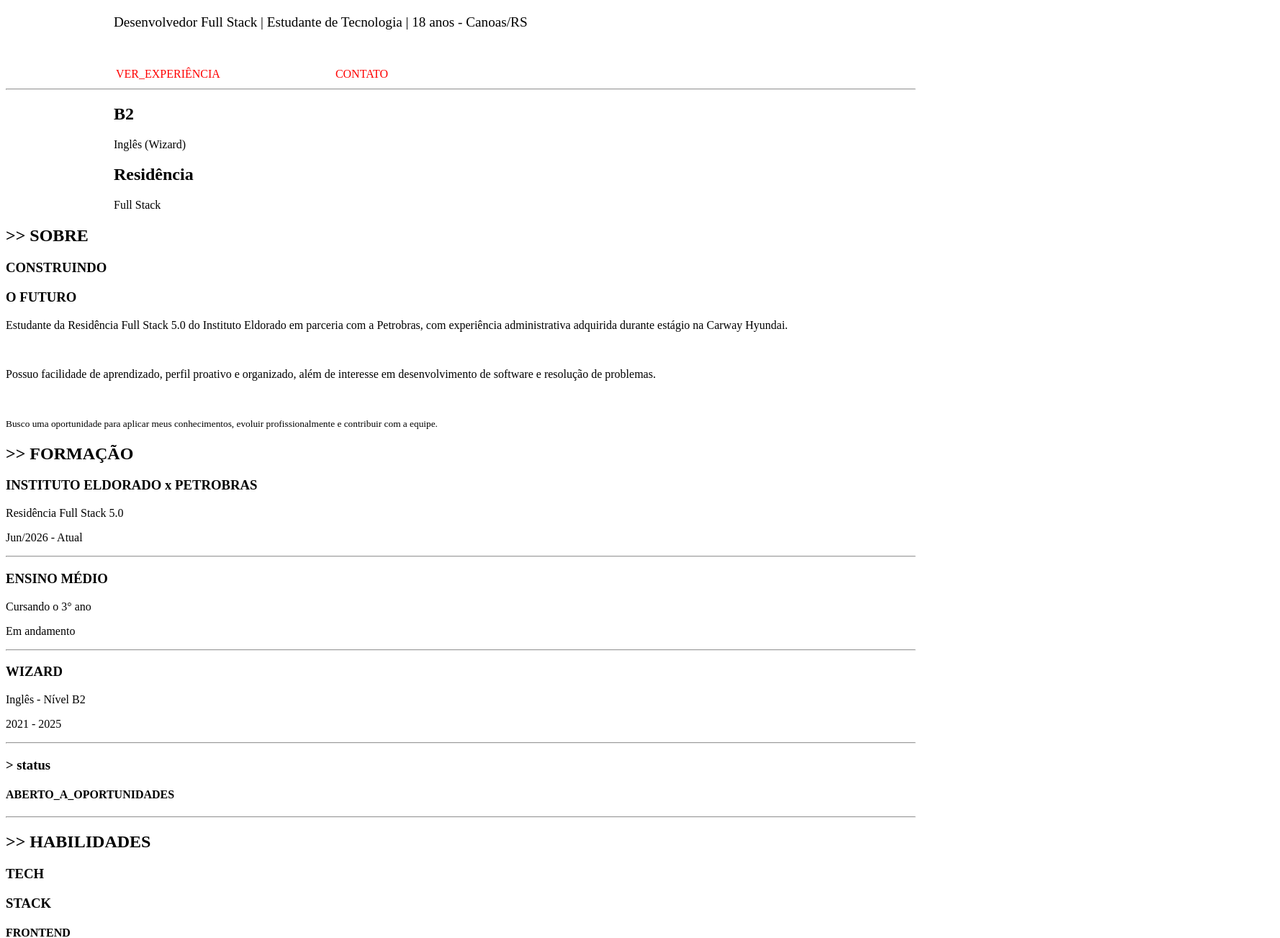
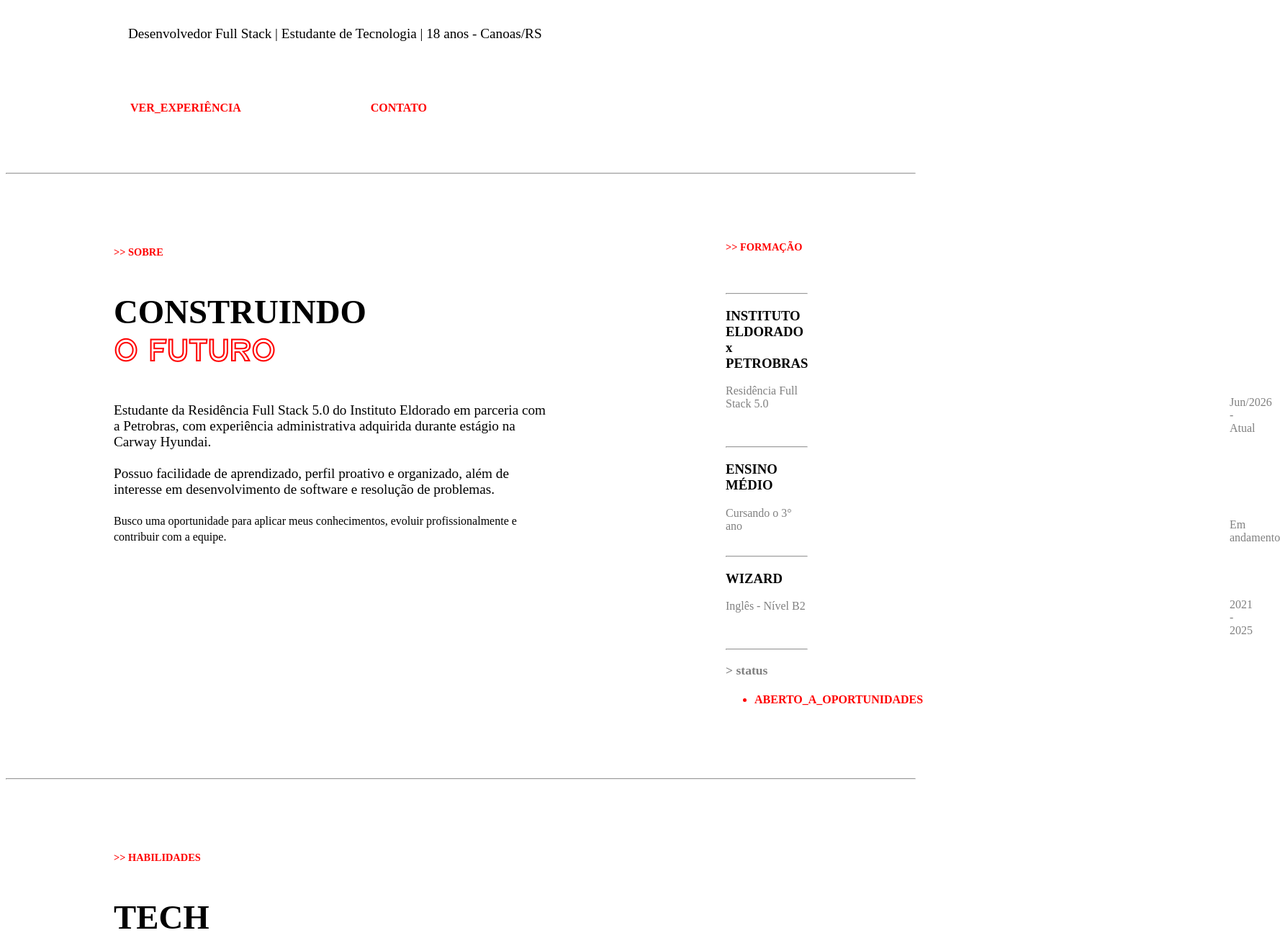
Before and after one commit to gustavows17/Portif-lio-Online, a plain HTML site: page index.html in a window 1280 px wide. Shown: the part 563-1866 px from the top of the page at 72% size, 1778 px wide, since content can reach past the window. Drawn offline with Linux system fonts and the light colour scheme.

Commit message:
Add many styles in home and about me, changed some classes and a litle design change.

```diff
--- a/index.html
+++ b/index.html
@@ -10,10 +10,11 @@
     <link rel="shortcut icon" href="favicon.ico" type="image/x-icon">
     <title>Portifólio - Gustavo Westphal Skorek</title>
 </head>
-<body>
+<body style="max-width: 100%; overflow-x: hidden;">
+
     <header id="Cabecalho">
         <div class="Logo_cabecalho">
-            <p class="Logo_texto">GUSTAVO WESTPHAL SKOREK</p>
+            <h1 class="Logo_texto">GUSTAVO WESTPHAL SKOREK</h1>
         </div>
         <div class="Menu_cabecalho">
                <a class="botao_menu" href="#Apresentacao_completa">ABOUT</a>
@@ -24,97 +25,92 @@
     </header>
 
     <main>
-        <section class="Apresentacao_completa">
-            <h1 style="margin-top: 150px; margin-left: 150px; font-size: 1.3em;" >- PORTIFÓLIO ONLINE</h1>
-            <p style="margin-top: 50px; margin-left: 150px; font-size: 1.4em;">Olá, eu sou Gustavo.</p>
-            <div id="apresentacao">
-                <h2 class="welcome">BEM VINDO</h2>
-                <h2 class="welcome">AO MEU</h2>
-                <h2 class="welcome">PORTIFÓLIO</h2>
+        <section id="Apresentacao_completa">
+            <div class="apresentacao">
+                <h2 class="welcome">OLÁ, EU SOU</h2>
+                <h2 class="im">GUSTAVO WESTPHAL</h2>
             </div>
         </section>
 
-        <article class="Sobre">
-            <p style="margin-left: 150px; font-size: larger;">Desenvolvedor Full Stack | Estudante de Tecnologia | 18 anos - Canoas/RS</p>
-                 <a class="botaoinf"  href="#experiencia">VER_EXPERIÊNCIA</a>
-                 <a class="botaoinf" href="#contato">CONTATO</a>
+        <article >
+            <p class="p">Desenvolvedor Full Stack | Estudante de Tecnologia | 18 anos - Canoas/RS</p>
+            <div>
+                <a class="botaoinf"  href="#experiencia">VER_EXPERIÊNCIA</a>
+                <a class="botaoinf" href="#contato">CONTATO</a>
+            </div>
         </article>
         <hr>
-        <div class="formacaohome">
-            <div id="Formacao_1home">
-                <h2>B2</h2>
-                <p>Inglês (Wizard)</p>
+
+        <section class="sobre_completo">
+            <h2 class="sobre">>> SOBRE</h2>
+            <div class="sobre_titulo">
+                <h3 class="construindo">CONSTRUINDO</h3>
+                <h3 class="ofuturo">O FUTURO</h3>
             </div>
-            <div class="Formacao_2home">
-                <h2>Residência</h2>
-                <p>Full Stack</p>
+            <div class="sobre_texto">
+                <P class="p1">Estudante da Residência Full Stack 5.0 do Instituto Eldorado em parceria com a Petrobras, com experiência administrativa adquirida durante estágio na Carway Hyundai.</p>
+                <br>
+                <p class="p2">Possuo facilidade de aprendizado, perfil proativo e organizado, além de interesse em desenvolvimento de software e resolução de problemas.</p>
+                <br>
+                <p class="p3"><small>Busco uma oportunidade para aplicar meus conhecimentos, evoluir profissionalmente e contribuir com a equipe.</small></P>
             </div>
-        </div>
-
-        <section class="Sobre_completo">
-            <h2>>> SOBRE</h2>
-            <div class="Sobre_titulo">
-                <h3>CONSTRUINDO</h3>
-                <h3>O FUTURO</h3>
-            </div>
-            <P>Estudante da Residência Full Stack 5.0 do Instituto Eldorado em parceria com a Petrobras, com experiência administrativa adquirida durante estágio na Carway Hyundai.</p>
-            <br>
-            <p>Possuo facilidade de aprendizado, perfil proativo e organizado, além de interesse em desenvolvimento de software e resolução de problemas.</p>
-            <br>
-            <p><small>Busco uma oportunidade para aplicar meus conhecimentos, evoluir profissionalmente e contribuir com a equipe.</small></P>
         </section>
 
-        <aside id="Formacao_sobre">
-            <h2>>> FORMAÇÃO</h2>
-            <div class="Formacao_1">
+        <section class="formacao_sobre">
+            <h2 class="formacao_titulo">>> FORMAÇÃO</h2>
+            <hr>
+            <div class="formacao1">
                 <h3>INSTITUTO ELDORADO x PETROBRAS</h3>
-                <p>Residência Full Stack 5.0</p>
-                <p>Jun/2026 - Atual</p>
+                <p class="pinfo">Residência Full Stack 5.0</p>
+                <p class="datas">Jun/2026 - Atual</p>
             </div>
             <hr>
-            <div class="Formacao_2">
+            <div class="formacao2">
                 <h3>ENSINO MÉDIO</h3>
-                <p>Cursando o 3° ano</p>
-                <p>Em andamento</p>
+                <p class="pinfo">Cursando o 3° ano</p>
+                <p class="datas">Em andamento</p>
             </div>
             <hr>
-            <div class="Formacao_3">
+            <div class="formacao3">
                 <h3>WIZARD</h3>
-                <p>Inglês - Nível B2</p>
-                <p>2021 - 2025</p>
+                <p class="pinfo">Inglês - Nível B2</p>
+                <p class="datas">2021 - 2025</p>
             </div>
             <hr>
-            <div class="Status">
-                <h3>> status</h3>
-                <h4>ABERTO_A_OPORTUNIDADES</h4>
+            <div>
+                <h3 class="status">> status</h3>
+                <h4 class="abertoopr">
+                    <ul type="disk">
+                        <li>ABERTO_A_OPORTUNIDADES</li>
+                    </ul>
+                </h4>
             </div>
-            <hr>
-        </aside>
-
+        </section>
+        <hr>
         <article>
             <h2 id="hab">>> HABILIDADES</h2>
-            <div class="Techstack">
-                <H3>TECH</H3>
-                <H3>STACK</H3>
+            <div class="techstack">
+                <H3 class="tech">TECH</H3>
+                <H3 class="stack">STACK</H3>
             </div>
 
-            <div class="Front">
+            <div class="front">
                 <h4>FRONTEND</h4>
                 <p>HTML5</p>
                 <p>CSS3</p>
             </div>
 
-            <div class="Back">
+            <div class="back">
                 <h4>BACKEND</h4>
                 <p>Java</p>
             </div>
 
-            <div class="Banco" >
+            <div class="banco" >
                 <h4>BANCO DE DADOS</h4>
                 <p>PostgreSQL</p>
             </div>
 
-            <div class="Tools">
+            <div class="tools">
                 <h4>FERRAMENTAS</h4>
                 <p>Git</p>
                 <p>GitHub</p>
@@ -124,13 +120,13 @@
                 <p>Pacote Office</p>
             </div>
 
-            <div class="Fundamentos">
+            <div class="fundamentos">
                 <h4>FUNDAMENTOS</h4>
                 <p>Lógica de Programação</p>
                 <p>Sistemas Administrativos</p>
             </div>
 
-            <div class="Comportamentais">
+            <div class="comportamentais">
                 <h4>COMPORTAMENTAIS</h4>
                 <p>Comunicação</p>
                 <p>Trabalho em Equipe</p>
@@ -142,7 +138,7 @@
             </div>
         </article>
 
-        <div class="Nivel_tecnico_tabela">
+        <div class="nivel_tecnico_tabela">
             <h2>NÍVEL TÉCNICO</h2>
             <table border="2px">
                 <tr>
@@ -187,13 +183,12 @@
 
         <article id="experiencia">
             <h2>>> EXPERIÊNCIA</h2>
-            <div class="Experiencia_titulo">
+
+            <div class="experiencia_titulo">
                 <h3>EXPERIÊNCIA PROFISSIONAL</h3>
             </div>
-
             <hr>
-
-            <div class="Experiencia_conteudo">
+            <div class="experiencia_conteudo">
                 <h4>CARWAY HYUNDAI</h4>
                 <p>Pós-vendas</p>
                 <p>Fev/2025 - Jun/2026</p>
@@ -206,10 +201,8 @@
                     <li><p>></p>Elaboração de planilhas e relatórios no Excel</li>
                 </ul>
             </div>
-
             <hr>
-
-            <div class="Experiencia_conteudo">
+            <div class="experiencia_conteudo">
                 <h4>TÉCNICO DE INFORMÁTICA</h4>
                 <p>Freelance</p>
                 <p>2022 - Atualmente</p>
@@ -222,17 +215,16 @@
                 </ul>
             </div>
         </article>
-
         <hr>
-
         <hr>
-
         <section id="contato">
             <h2>>> CONTATO</h2>
+
             <div class="Contato_titulo">
                 <h3>LET'S</h3>
                 <h3>CONNECT</h3>
             </div>
+
             <p>Aberto a oportunidades de emprego, estágios e projetos interessantes.</p>
             <hr>
             <p>TELEFONE: (51) 9 98334850</p>
@@ -244,12 +236,10 @@
             <p>GITHUB: <a href="https://github.com/gustavows17" target="_blank">Meu GitHub</a></p>
             <hr>
         </section>
-
     </main>
 
     <footer id="Rodape">
         <p>// GUSTAVO_WESTPHAL_SKOREK @ 2026 - TODOS OS DIREITOS RESERVADOS</p>
     </footer>
-
 </body>
 </html>
--- a/style.css
+++ b/style.css
@@ -1,17 +1,14 @@
 @charset "UTF-8";
 
 
-footer {
-    margin-top: 1500px;
+@font-face {
+    font-family: "Futuro";
+    src: url("./fonts/Futuro.otf") format("opentype");
+    font-weight: normal;
+    font-style: normal;
 }
 
-.Logo_cabecalho {
-    font-size: 1.5em;
-}
 
-a {
-    text-decoration: none;
-}
 
 #Cabecalho {
     position: fixed;
@@ -28,6 +25,18 @@ a {
     border-radius: 0px;
 }
 
+.Logo_cabecalho {
+    font-size: 0.7em;
+}
+
+.Logo_texto {
+    color: red;
+}
+
+a {
+    text-decoration: none;
+}
+
 .botao_menu {
     background-color: gray
     border: 1px solid;
@@ -35,16 +44,7 @@ a {
     padding: 5px 15px;
     display: inline-block;
     -webkit-text-fill-color: red;
-}
-
-#apresentacao {
-    margin-left: 150px;
-    font-size: 3.5em;
-
-}
-
-.welcome {
-    margin: 0px;
+    font-weight: bold;
 }
 
 .Menu_cabecalho {
@@ -52,8 +52,28 @@ a {
 
 }
 
-.Logo_texto {
+.apresentacao {
+    margin-left: 150px;
+    font-size: 3.5em;
+}
+
+.welcome {
+    margin-bottom: 150px;
+    margin-top: 200px;
+    font-size: 30px;
+}
+
+.im {
     color: red;
+    font-size: 100px;
+    margin-bottom: 100px;
+}
+
+.p {
+    margin-left: 170px;
+    font-size: 1.2em;
+    margin-bottom: 50px;
+
 }
 
 .botaoinf {
@@ -64,10 +84,138 @@ a {
     display: inline-block;
     -webkit-text-fill-color: red;
     margin-top: 30px;
-    margin-left: 150px;
-
+    margin-left: 170px;
+    margin-bottom: 70px;
+    font-weight: bold;
 }
 
 .formacaohome {
     margin-left: 150px;
+    margin-top: -100px;
 }
+
+.formacao_1home {
+    margin-top: -20px;
+    position: relative;
+    left: 300px;
+    top: 114px;
+    margin-left: 10px;
+}
+
+.formacao_2home {
+    margin-top: 50px;
+}
+
+.infformacao {
+    font-size: 1.5em;
+    color: red;
+}
+
+.infformacaop {
+    font-size: 1.2em;
+    color: gray;
+}
+
+.sobre {
+    margin-left: 150px;
+    font-size: 0.9em;
+    color: red;
+    margin-top: 100px;
+}
+
+.sobre_titulo {
+    margin-left: 150px;
+    font-size: 2.5em;
+    margin-top: 17px;
+}
+
+.construindo {
+    color: ;
+}
+
+.ofuturo {
+    color: red;
+    font-family: "Futuro", sans-serif;
+    margin-top: -50px;
+}
+
+.sobre_texto {
+    margin-left: 150px;
+    font-size: 1.2em;
+    max-width: 600px;
+}
+
+.p1 {
+    margin-bottom: -20px;
+}
+
+.p2 {
+    margin-bottom: -20px;
+}
+
+.formacao_sobre {
+    margin-left: 1000px;
+    margin-right: 150px;
+    margin-bottom: 100px;
+    margin-top: -440px;
+}
+
+.formacao_titulo {
+
+    font-size: 0.9em;
+    color: red;
+    margin-bottom: 55px;
+}
+
+.formacao1 {
+    margin-top: 5px;
+}
+
+.pinfo {
+    color: gray;
+    margin-bottom: 50px;
+}
+
+.datas {
+    color: gray;
+    margin-left: 700px;
+    margin-top: -70px;
+
+}
+
+.status {
+    color: gray;
+    font-size: 1.1em;
+}
+
+.abertoopr {
+    color: red;
+}
+
+#hab {
+    font-size: 0.9em;
+    margin-left: 150px;
+    margin-top: 100px;
+    color: red;
+}
+
+.techstack {
+    margin-left: 150px;
+    margin-top: 20px;
+    font-size: 2.5em;
+}
+
+.tech {
+    color: ;
+}
+
+.stack {
+    color: red;
+    margin-top: -50px;
+    font-family: "Futuro", sans-serif;
+}
+
+
+footer {
+    margin-top: 1500px;
+}
```
Also changed, not shown: fonts/Futuro.otf (added).
